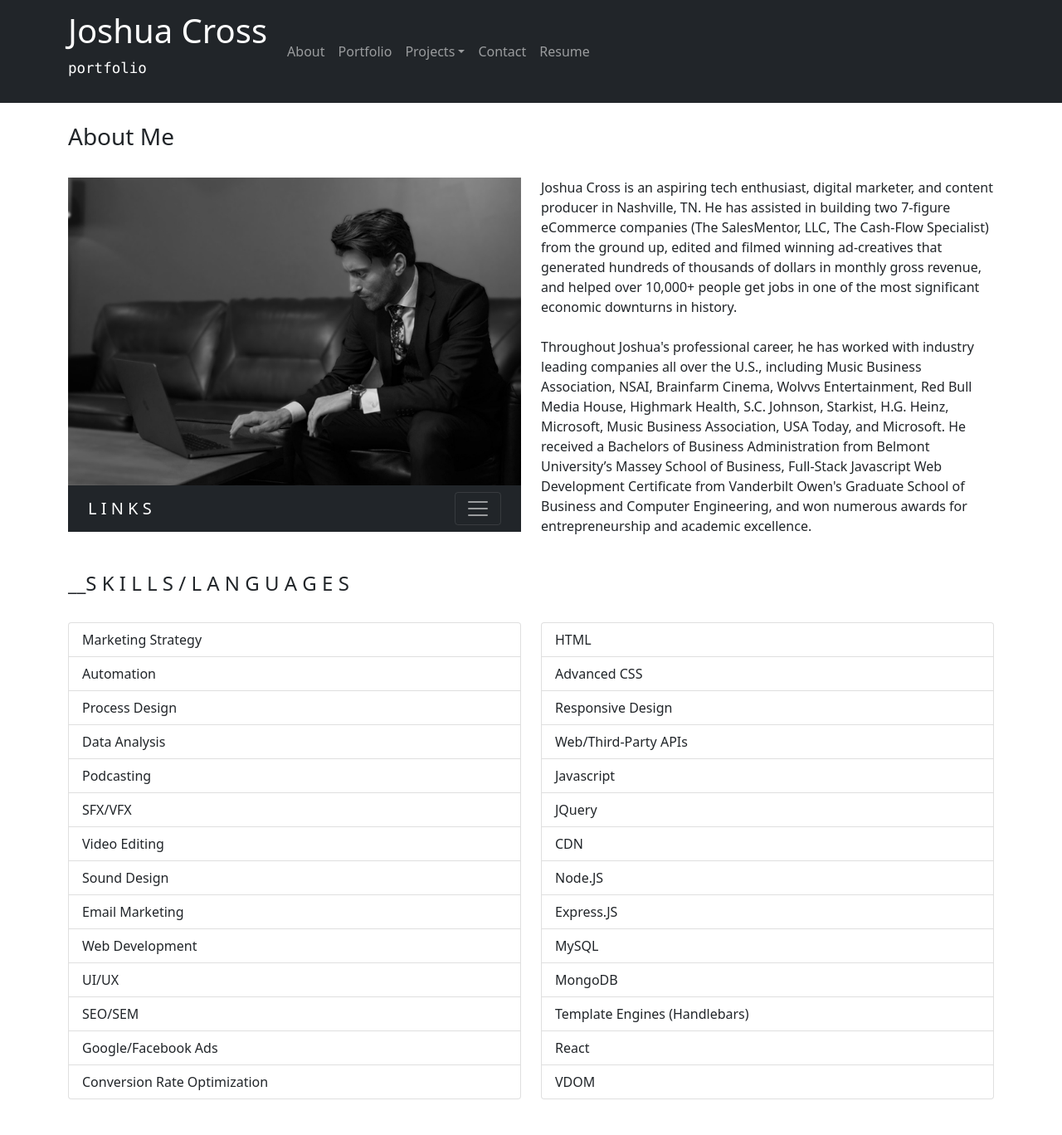
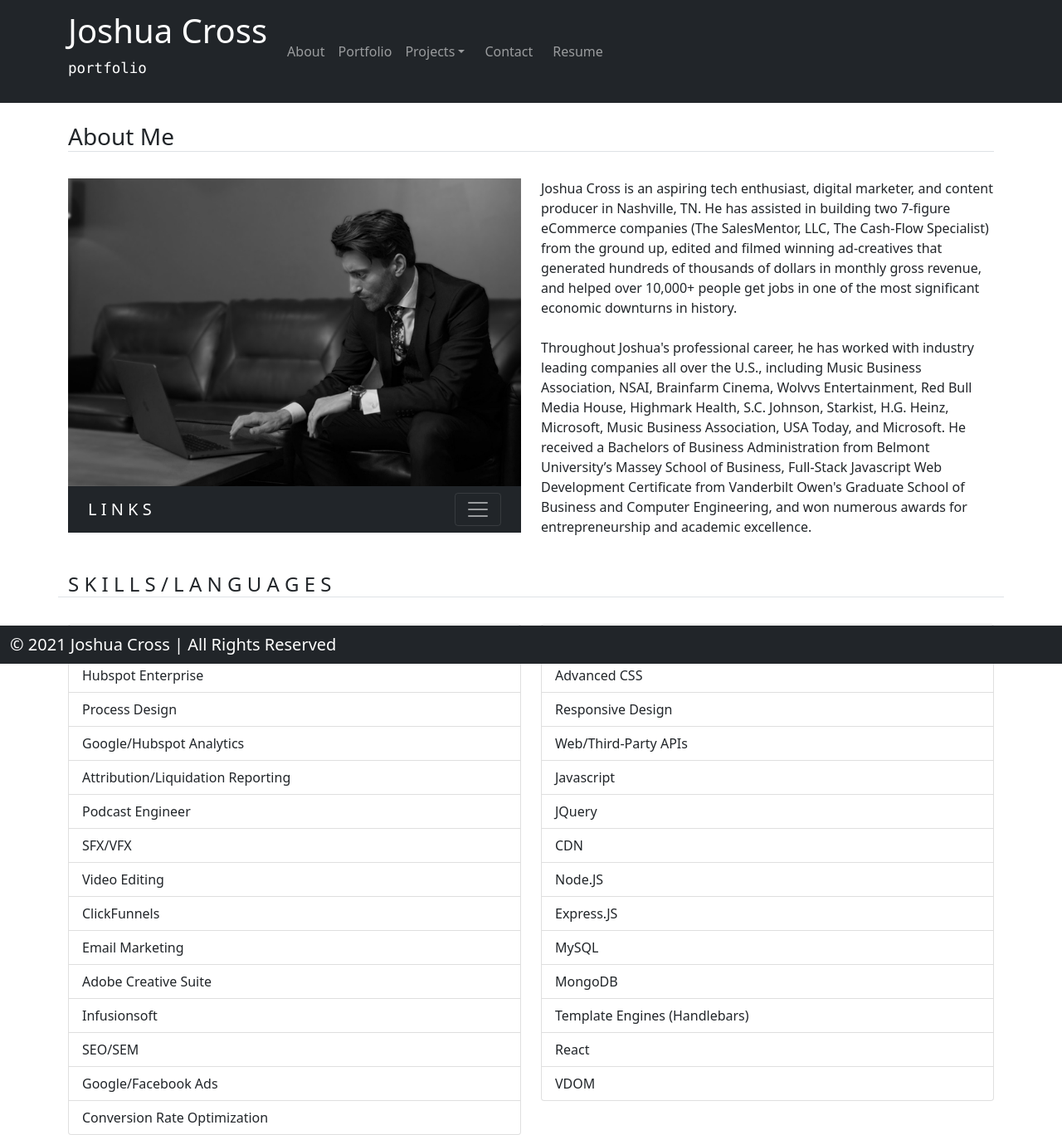
Before and after one commit to joshacross/my-portfolio, a React (Create React App) app: page / in a window 1280 px wide. Shown: the whole page at 83% size. Before the commit the page ends 1325 px from the top, so only its background shows below. Built offline with nearby package versions, Linux system fonts and the light colour scheme.

Commit message:
added contact component

```diff
--- a/src/App.js
+++ b/src/App.js
@@ -1,16 +1,33 @@
-import React from 'react';
+import React, {useState} from 'react';
 import Navigation from './components/Nav';
 import About from './components/About';
+import ContactForm from './components/Contact'
+import Footer from './components/Footer';
 
 function App() {
+
+    const [contactSelected, setContactSelected] = useState(false);
+
     return (
         <div>
             <header>
-                <Navigation></Navigation>
+                <Navigation
+                    contactSelected={contactSelected}
+                    setContactSelected={setContactSelected}>
+                </Navigation>
             </header>
             <main>
-                <About></About>
+                {!contactSelected ? (
+                    <>
+                    <About></About>
+                    </>
+                ) : (
+                    <ContactForm></ContactForm>
+                )}
             </main>
+            <footer>
+                <Footer></Footer>
+            </footer>
         </div>
     )
 }
--- /dev/null
+++ b/src/Utils/helpers.js
@@ -0,0 +1,8 @@
+export function capitalizeFirstLetter(string) {
+    return string.charAt(0).toUpperCase() + string.slice(1);
+}
+
+export function validateEmail(email) {
+    var re = /^(([^<>()[\]\\.,;:\s@"]+(\.[^<>()[\]\\.,;:\s@"]+)*)|(".+"))@((\[[0-9]{1,3}\.[0-9]{1,3}\.[0-9]{1,3}\.[0-9]{1,3}\])|(([a-zA-Z\-0-9]+\.)+[a-zA-Z]{2,}))$/;
+    return re.test(String(email).toLowerCase());
+  }
--- a/src/components/About/index.js
+++ b/src/components/About/index.js
@@ -9,7 +9,8 @@ function About() {
         <div className="about">
             <br></br>
             <Container>
-            <h3>About Me</h3>
+            <section className="aboutme">
+            <h3 className="border-bottom">About Me</h3>
             <br></br>
                 <Row>
                     <Col>
@@ -18,7 +19,7 @@ function About() {
                         </div>
                         <Navbar variant="dark" bg="dark" expand="false">
                             <Container fluid>
-                                <Navbar.Brand href="#home">L I N K S</Navbar.Brand>
+                                <Navbar.Brand>L I N K S</Navbar.Brand>
                                 <Navbar.Toggle aria-controls="navbar-dark-example" />
                                 <Navbar.Collapse id="navbar-dark-example">
                                 <Nav>
@@ -38,25 +39,29 @@ function About() {
                         Throughout Joshua's professional career, he has worked with industry leading companies all over the U.S., including Music Business Association, NSAI, Brainfarm Cinema, Wolvvs Entertainment, Red Bull Media House, Highmark Health, S.C. Johnson, Starkist, H.G. Heinz, Microsoft, Music Business Association, USA Today, and Microsoft. He received a Bachelors of Business Administration from Belmont University’s Massey School of Business, Full-Stack Javascript Web Development Certificate from Vanderbilt Owen's Graduate School of Business and Computer Engineering, and won numerous awards for entrepreneurship and academic excellence.</p>
                     </Col>
                 </Row>
+                </section>
+                <section className="skills">
                 <br></br>
                 <Row>
-                    <h4>__S K I L L S / L A N G U A G E S</h4>
+
+                    <h4 className="border-bottom">S K I L L S / L A N G U A G E S</h4>
                 </Row>
                 <br></br>
                 <Row>
                     <Col sm={12} md={6}>
                     <ListGroup flush>
                         <ListGroup.Item>Marketing Strategy</ListGroup.Item>
-                        <ListGroup.Item>Automation</ListGroup.Item>
+                        <ListGroup.Item>Hubspot Enterprise</ListGroup.Item>
                         <ListGroup.Item>Process Design</ListGroup.Item>
-                        <ListGroup.Item>Data Analysis</ListGroup.Item>
-                        <ListGroup.Item>Podcasting</ListGroup.Item>
+                        <ListGroup.Item>Google/Hubspot Analytics</ListGroup.Item>
+                        <ListGroup.Item>Attribution/Liquidation Reporting</ListGroup.Item>
+                        <ListGroup.Item>Podcast Engineer</ListGroup.Item>
                         <ListGroup.Item>SFX/VFX</ListGroup.Item>
                         <ListGroup.Item>Video Editing</ListGroup.Item>
-                        <ListGroup.Item>Sound Design</ListGroup.Item>
+                        <ListGroup.Item>ClickFunnels</ListGroup.Item>
                         <ListGroup.Item>Email Marketing</ListGroup.Item>
-                        <ListGroup.Item>Web Development</ListGroup.Item>
-                        <ListGroup.Item>UI/UX</ListGroup.Item>
+                        <ListGroup.Item>Adobe Creative Suite</ListGroup.Item>
+                        <ListGroup.Item>Infusionsoft</ListGroup.Item>
                         <ListGroup.Item>SEO/SEM</ListGroup.Item>
                         <ListGroup.Item>Google/Facebook Ads</ListGroup.Item>
                         <ListGroup.Item>Conversion Rate Optimization</ListGroup.Item>
@@ -80,7 +85,9 @@ function About() {
                         <ListGroup.Item>VDOM</ListGroup.Item>
                     </ListGroup>
                     </Col>
+
                 </Row>
+                </section>
             </Container>
         </div>
     )}
--- /dev/null
+++ b/src/components/Contact/index.js
@@ -0,0 +1,71 @@
+import React, {useState} from 'react'
+import { Row, Col, Container } from 'react-bootstrap';
+import { validateEmail } from '../../Utils/helpers';
+
+function ContactForm() {
+
+    const [formState, setFormState] = useState( {name: '', email: '', message: ''});
+
+    const [errorMessage, setErrorMessage] = useState('');
+
+    const { name, email, message } = formState;
+
+    function handleChange(e) {
+        if (e.target.name === 'email') {
+            const isValid = validateEmail(e.target.value);
+
+            if (!isValid) {
+                setErrorMessage('Your email is invalid.');
+            } if (!e.target.value.length) {
+                setErrorMessage(`${e.target.name} is required`);
+            } else {
+                setErrorMessage('');
+            }
+        }
+
+        if(!errorMessage) {
+            setFormState({ ...formState, [e.target.name]: e.target.value })
+        }
+
+    }
+
+    function handleSubmit(e) {
+        e.preventDefault();
+        console.log(formState);
+    }
+
+    return (
+        <Container>
+            <section className='contactForm'>
+                <Row>
+                <h1 className="border-bottom">Let's Work Together!</h1>
+                <p>Please provide your name, email, and a brief message and I will get back to you at the earliest convenience. Thanks for visiting! 👍</p>
+                </Row>
+                <form id="contact-form" onSubmit={handleSubmit}>
+                    <Row>
+                        <Col>
+                        <label htmlFor="name">Name:</label>
+                        <input type="text" name="name" defaultValue={name} onBlur={handleChange} />
+                        </Col>
+                        <Col>
+                        <label htmlFor="email">Email:</label>
+                        <input type="email" name="email" defaultValue={email} onBlur={handleChange} />
+                        </Col>
+                    </Row>
+                    <Row>
+                        <label htmlFor="message">Message:</label>
+                        <textarea name="message" rows="5" defaultValue={message} onBlur={handleChange} />
+                    </Row>
+                    {errorMessage && (
+                        <div>
+                            <p className="error-text">{errorMessage}</p>
+                        </div>
+                    )}
+                    <button type="submit">Submit</button>
+                </form>
+            </section>
+        </Container>
+    )
+}
+
+export default ContactForm;
--- /dev/null
+++ b/src/components/Footer/index.js
@@ -0,0 +1,19 @@
+import React from 'react';
+import { Container, Row, Col, Navbar, Nav } from 'react-bootstrap';
+import 'bootstrap/dist/css/bootstrap.css';
+
+function Footer () {
+    return (
+        <Container bg="dark" variant="dark">
+            <Row>
+                <Navbar className="" bg="dark" variant="dark" fixed="bottom">
+                                <Col>
+                                    <Navbar.Brand className="font-light">© 2021 Joshua Cross | All Rights Reserved</Navbar.Brand>
+                                </Col>
+                    </Navbar>
+            </Row>
+        </Container>
+    )
+}
+
+export default Footer;
--- a/src/components/Nav/index.js
+++ b/src/components/Nav/index.js
@@ -1,16 +1,21 @@
 import React from 'react';
 import { Container, Navbar, Nav, NavDropdown } from 'react-bootstrap';
 
-function Navigation() {
+function Navigation(props) {
+    const {
+        contactSelected,
+        setContactSelected,
+    } = props;
+
     return (
-            <Navbar collapseOnSelect expand="lg" bg="dark" variant="dark">
+            <Navbar collapseOnSelect expand="lg" className="dark" bg="dark" variant="dark">
                 <Container>
                 <Navbar.Brand href="#home"><h1>Joshua Cross</h1> <pre>portfolio</pre></Navbar.Brand>
 
                 <Navbar.Toggle aria-controls="responsive-navbar-nav" />
                 <Navbar.Collapse id="responsive-navbar-nav">
                     <Nav className="mr-auto">
-                        <Nav.Link href="#about">About</Nav.Link>
+                        <Nav.Link href="#about" onClick={() => setContactSelected(false)}>About</Nav.Link>
                         <Nav.Link href="#portfolio">Portfolio</Nav.Link>
                         <NavDropdown title="Projects" id="collasible-nav-dropdown">
                             <NavDropdown.Item href="#react-photo-port">React Photo-Port</NavDropdown.Item>
@@ -21,7 +26,9 @@ function Navigation() {
                         </NavDropdown>
                     </Nav>
                     <Nav>
-                        <Nav.Link href="#deets">Contact</Nav.Link>
+                        <Nav.Link className={`mx-2 ${contactSelected && 'navActive'}`} href="#contact">
+                            <span onClick={() => setContactSelected(true)}>Contact</span>
+                        </Nav.Link>
                         <Nav.Link eventKey={2} href="#memes">
                             Resume
                         </Nav.Link>
--- a/src/index.css
+++ b/src/index.css
@@ -1014,6 +1014,11 @@ caption {
   overflow-x: auto;
 }
 
+/* FOOTER SECTION */
+footer {
+  background-color: #040404
+}
+
 @media (min-width: 600px) {
   .contain-table {
     width: 100%;
```
